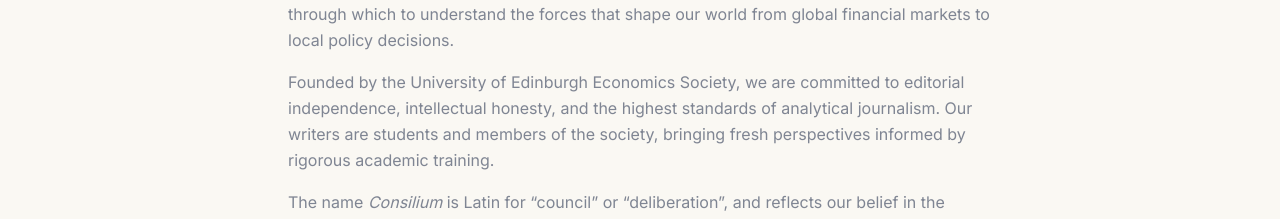
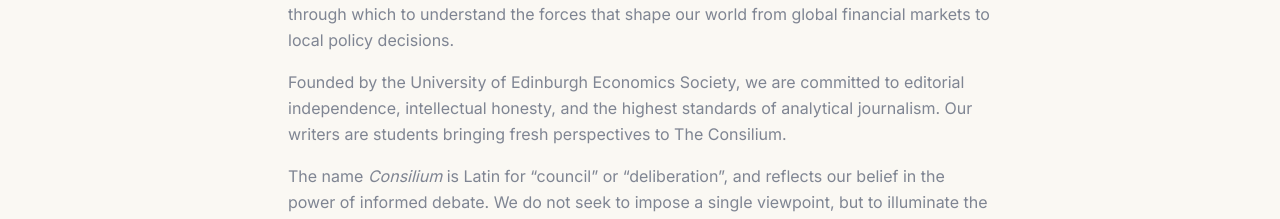
Before and after one commit to Zanie567/The-Consilium, a Next.js app: page /about in a window 1280 px wide. Shown: the part 504-723 px from the top of the page. Built offline with nearby package versions, Linux system fonts and the light colour scheme; no server answers.

Commit message:
Remove .next from tracking, update about page

```diff
--- a/src/app/about/page.tsx
+++ b/src/app/about/page.tsx
@@ -104,11 +104,10 @@
             <p>
               Founded by the University of Edinburgh Economics Society, we are committed to
               editorial independence, intellectual honesty, and the highest standards of
-              analytical journalism. Our writers are students and members of the society,
-              bringing fresh perspectives informed by rigorous academic training.
+              analytical journalism. Our writers are students bringing fresh perspectives to The Consilium.
             </p>
             <p>
-              The name <em>Consilium</em> is Latin for &ldquo;council&rdquo; or
+              The name <em>Consilium </em> is Latin for &ldquo;council&rdquo; or
               &ldquo;deliberation&rdquo;, and reflects our belief in the power of informed debate.
               We do not seek to impose a single viewpoint, but to illuminate the complexity of
               economic questions and foster thoughtful discourse.
```
